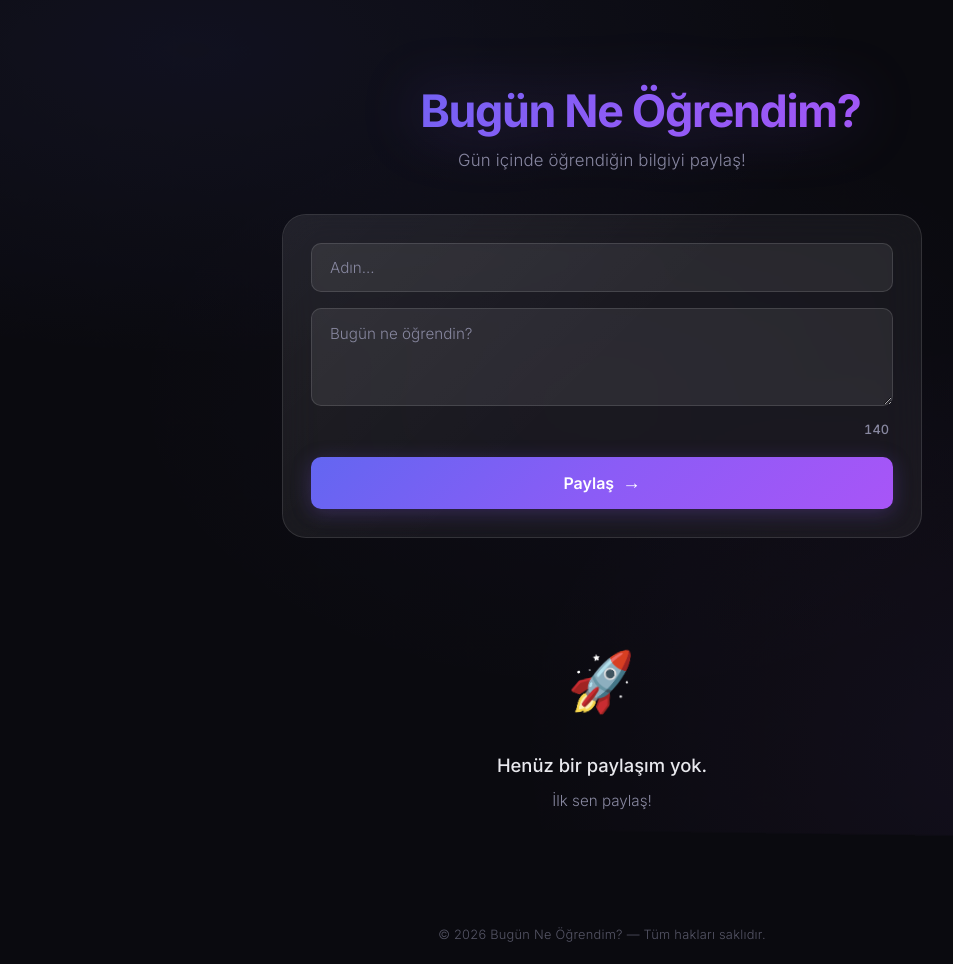
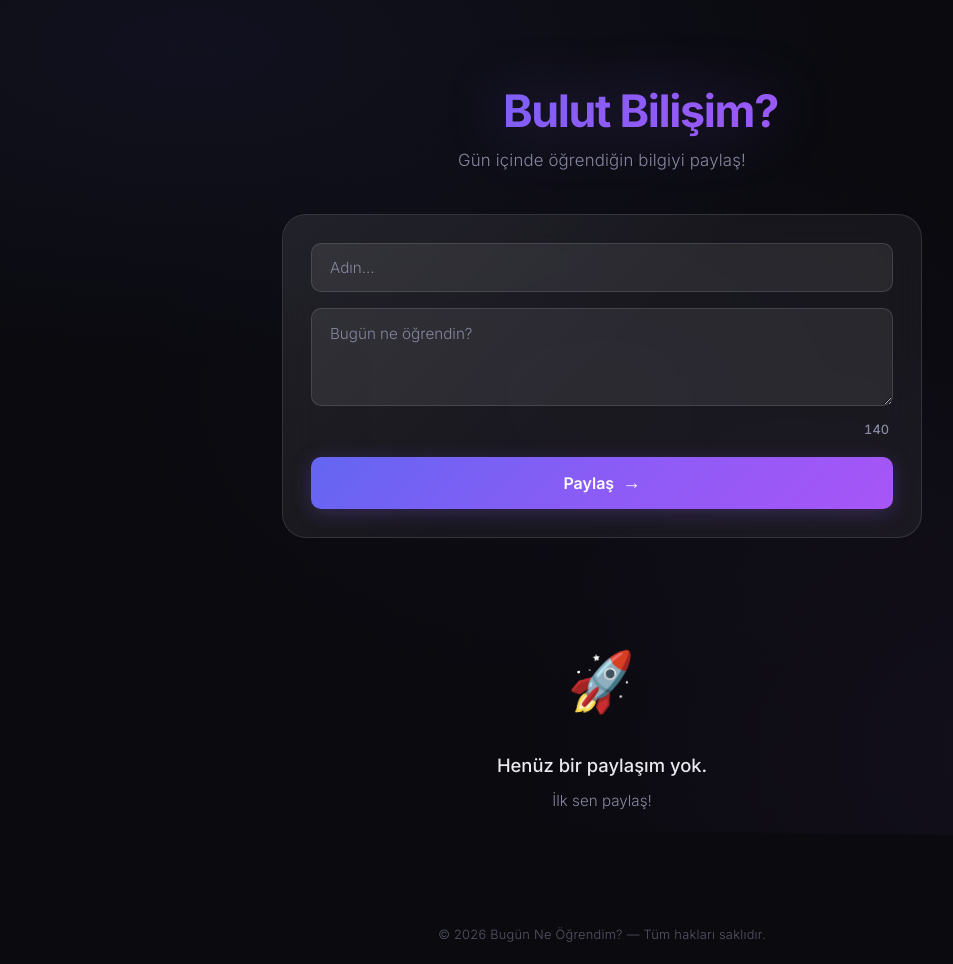
Before and after one commit to turkermenes/ne-ogrendim, a plain HTML site: page frontend/index.html in a window 1280 px wide. Shown: the whole page, without its empty margins (38-991 px from the left). Drawn offline with Linux system fonts and the light colour scheme; no server answers.

Commit message:
Frontend dosyasi guncellendi.

```diff
--- a/frontend/index.html
+++ b/frontend/index.html
@@ -22,7 +22,7 @@
         <header class="header">
             <h1 class="header__title">
                 <span class="header__emoji">💡</span>
-                Bugün Ne Öğrendim?
+                Bulut Bilişim?
             </h1>
             <p class="header__subtitle">Gün içinde öğrendiğin bilgiyi paylaş!</p>
         </header>
```
